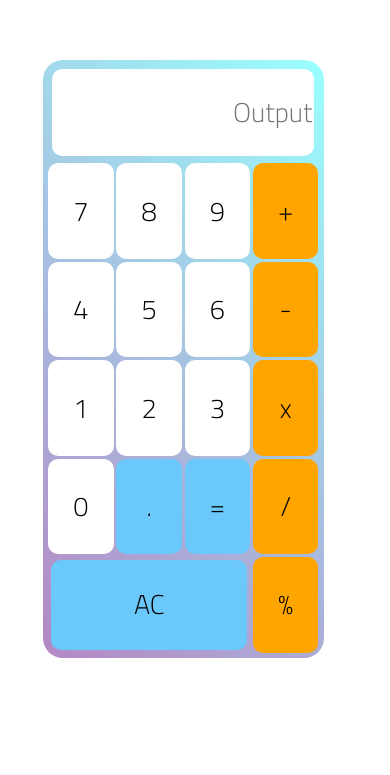
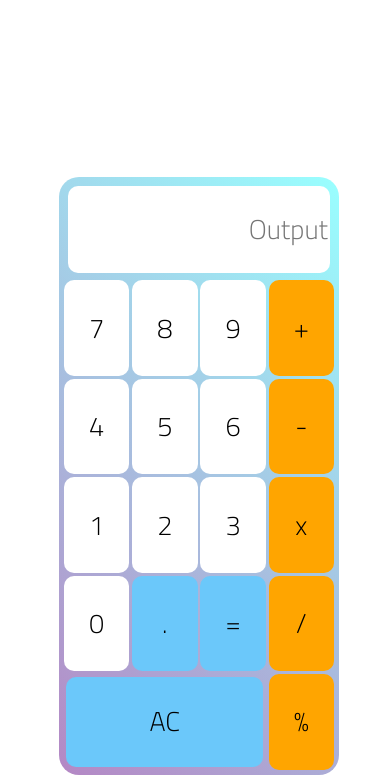
Before and after one commit to chrischristakis/Generic-Calculator, a plain HTML site: page index.html in a window 390 px wide. Shown: the part 109-884 px from the top of the page. Before the commit the page ends 844 px from the top, so only its background shows below. Drawn offline with Linux system fonts and the light colour scheme.

Commit message:
should be final

```diff
--- a/stylesheet.css
+++ b/stylesheet.css
@@ -78,8 +78,8 @@ body {
     height: 70%;
     left:50%;
     top:50%;
-    margin-left: -39%;
-    margin-top: -65%;
+    margin-left: -35%;
+    margin-top: -35%;
     background-image: white !important;
     padding: 1.0%;
   }
```
